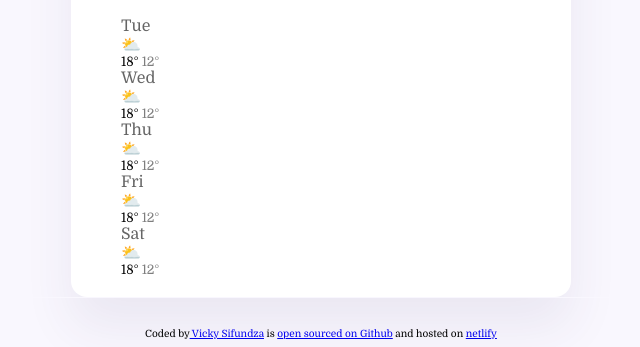
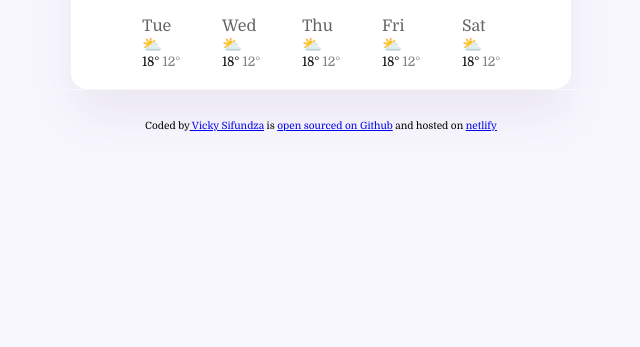
Before and after one commit to VickySifundza/Weather-Forecast, a plain HTML site: page Index.html in a window 1280 px wide. Shown: the part 453-800 px from the top of the page, without its empty margins (319-959 px from the left). Drawn offline with nearby package versions, Linux system fonts and the light colour scheme; no server answers.

```diff
--- a/src/index.js
+++ b/src/index.js
@@ -65,7 +65,7 @@ function displayForecast() {
   days.forEach(function (day) {
     forecastHTML =
       forecastHTML +
-      ` <div class="weather-forecast-day">    <div class="col-5">
+      ` <div class="weather-forecast-day">
                  <div class="weather-forecast-date">${day} </div>
                  <div class= "weather-forecast-icon">⛅ </div>
                    <div class="weather-forecat-temperature">
@@ -74,6 +74,7 @@ function displayForecast() {
                     <span class="weather-forecat-temperature-Min">
                          12°
                     </span>
+                    </div>
                     </div>`;
   });
 
--- a/src/style.css
+++ b/src/style.css
@@ -77,6 +77,8 @@ footer {
   color: 0 0 0 0.6;
 }
 .weather-forecast {
+  display: flex;
+  justify-content: space-around;
   margin-top: 20px;
 }
 .weather-forecast-date {
```
